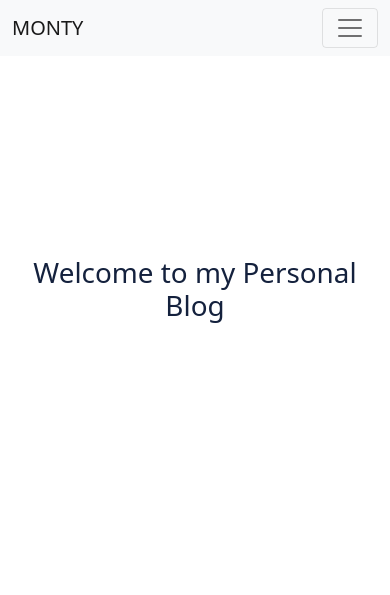
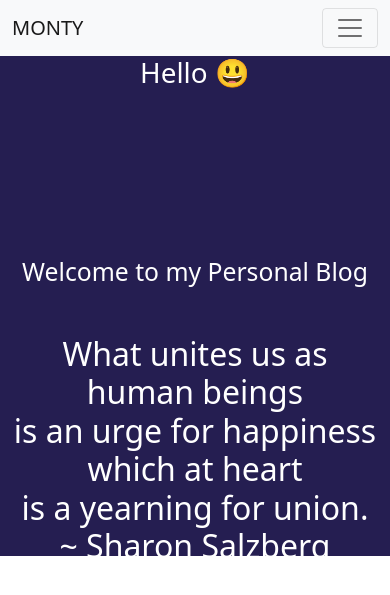
Before and after one commit to nancymukuiya14/Monty-blog, a Flask app: page / in a window 390 px wide. Shown: the top 595 px of the page. Run offline with Flask 2, Linux system fonts and the light colour scheme; data that the repository does not hold is empty; some libraries are stand-ins or nearby versions.

Commit message:
modify the requests file

```diff
--- a/app/requests.py
+++ b/app/requests.py
@@ -1,4 +1,4 @@
-import requests,json
+import requests
 
 def get_quotes():
     response = requests.get('http://quotes.stormconsultancy.co.uk/random.json')
--- a/app/templates/index.html
+++ b/app/templates/index.html
@@ -3,13 +3,15 @@
 {% block content %}
 <div class="container-fluid">
     <div class="row ">
-        <div class="col-md-9 " style="text-align: center; color: #14213D;height: 500px;width: 100%;">
-            <h1 class="welcome" style="top:200px;position: relative;">Welcome to my Personal Blog</h1>
+        <div class="col-md-9 " style="text-align: center; color: white;height: 500px;width: 100%;background-color:#251e51;">
+            <h1>Hello 😃</h1>
+            <h2 class="welcome" style="top:160px;position: relative;">Welcome to my Personal Blog</h2>
+            <h3  class="intro" style="text-align: center;position: relative;top: 200px;font-size:2rem ;">What unites us as human beings <br>is an urge for happiness which at heart <br>is a yearning for union. ~ Sharon Salzberg</h3>
         </div>
     </div>
 
     <div class="row">
-        <div class="col-md-8 ">
+        <div class="col-md-6 ">
             {% for blog in blogs.items %}
 
             <hr>
@@ -18,10 +20,10 @@
                     <div class="card" style="padding: 5%;background-color: transparent;">
                         By; <a href="{{url_for('main.user_posts',username = blog.user.username)}}"><span><strong> {{
                                     blog.user.username | title}}</strong></span> </a>
-                        <!-- </div> -->
-                        <div class="card-title" style="text-align: center;">
+                        <div class="card-title" style="text-align: left;font-size: 10px;">
 
-                            <h4><a href="{{url_for('main.blog',id = blog.id)}}" class="card-title">{{blog.title |
+                            <h4>Tittle;<br><a href="{{url_for('main.blog',id = blog.id)}}"
+                                    class="card-title">{{blog.title |
                                     upper}}</a></h4>
                         </div>
                         <div class="card-body">
@@ -35,10 +37,8 @@
                     </div>
                 </div>
             </div>
-        </div>
-    </div>
-    <div class="col-md-4">
-        <div class="container">
+
+            <div class="col-md-6" style="position: relative;left:700px;bottom: 400px;">
                 <div class="card cardquote" style="background-color: black; color: #ffffff;">
                     <p class="card-content">{{quote.quote}}</p>
                     <div class="card-footer">
@@ -46,17 +46,24 @@
                     </div>
                 </div>
             </div>
-        <div class="container-fluid">
+        </div>
+    </div>
+</div>
 {% for message in get_flashed_messages() %}
 <div class="alert alert-success">
     <button type="button" class="close" data-dismiss="alert">&times;</button>
     {{ message }}
 </div>
 {% endfor %}
-            <form class="form-inline ml-2" action="{{url_for('main.subscribe')}}" method="POST" >
+<div class="container">
+    <div class="row">
+        <div class="col-md-12">
+            <div class="email" style="position: relative;bottom: 160px;width: 50%;">
+                <form class="form-inline ml-2" action="{{url_for('main.subscribe')}}" method="POST">
                     <div class="md-form form-group">
                         <label class="white-color"></label>
-                    <input type="email"  class="form-control " name ="subscriber" placeholder="enter your email..." required>
+                        <input type="email" class="form-control " name="subscriber" placeholder="enter your email..."
+                            required>
                     </div>
                     <div class="md-form form-group">
                         <button class="btn btn-md btn-info" id="subs">Subscribe</button>
@@ -65,5 +72,6 @@
             </div>
         </div>
     </div>
+</div>
 {% endfor %}
 {% endblock %}
```
Also changed, not shown: app/static/assets/wood.jpg (added), 1 other file. Lines whose indentation alone changed are shown as unchanged.
